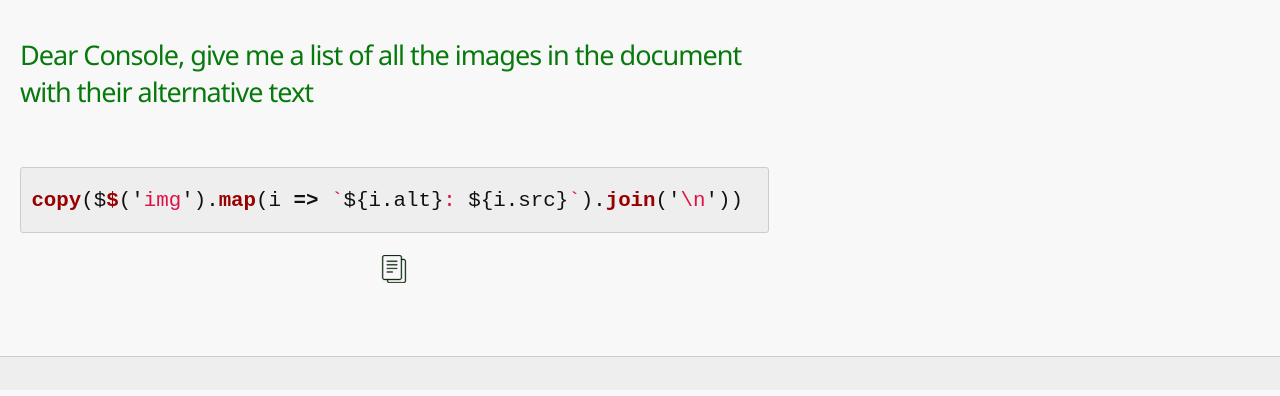
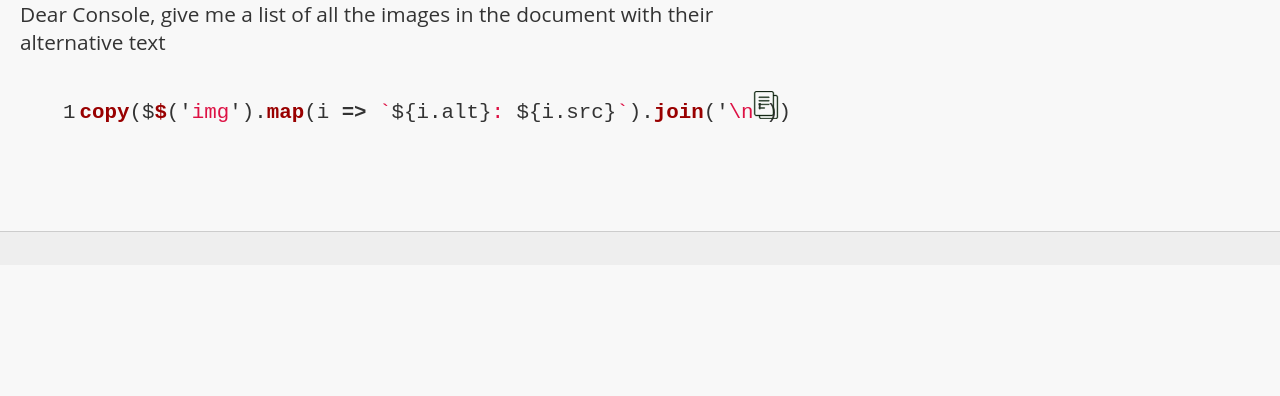
Before and after one commit to codepo8/dearconsole, a Jekyll site: the page built from _scripts/images-alt-text.md, in a window 1280 px wide. Shown: the top 396 px of the page. Built offline with Jekyll 4.4.1, drawn with Linux system fonts in a browser that asks for light colours.

Commit message:
highlight fixes

````diff
--- a/_layouts/default.html
+++ b/_layouts/default.html
@@ -33,6 +33,7 @@
 </head>
 <body>
   <article class="standalone">
+      {{ page.title }}
       <div id="snippets">
         {{ content }}
         <button class="copy" data-snippet="{{ page.codeexample | replace: '±', "'"}}"><svg xmlns="http://www.w3.org/2000/svg" viewBox="0 0 64 64" xml:space="preserve"><title>Copy {{ s.name }}</title><path d="M53.98 9.143h-3.97c-.082 0-.155.028-.232.047V5.023C49.778 2.253 47.473 0 44.64 0H10.217C7.384 0 5.08 2.253 5.08 5.023v46.843c0 2.77 2.305 5.023 5.138 5.023h6.037v2.268c0 2.67 2.216 4.843 4.941 4.843H53.98c2.725 0 4.942-2.173 4.942-4.843v-45.17c0-2.671-2.217-4.844-4.942-4.844zM7.11 51.866V5.023c0-1.649 1.394-2.991 3.106-2.991H44.64c1.712 0 3.106 1.342 3.106 2.99v46.844c0 1.649-1.394 2.991-3.106 2.991H10.217c-1.712 0-3.106-1.342-3.106-2.99zm49.778 7.29c0 1.551-1.306 2.812-2.91 2.812H21.195c-1.604 0-2.91-1.26-2.91-2.811v-2.268H44.64c2.833 0 5.138-2.253 5.138-5.023V11.128c.077.018.15.047.233.047h3.968c1.604 0 2.91 1.26 2.91 2.811v45.17z"/><path d="M38.603 13.206H16.254a1.015 1.015 0 1 0 0 2.032h22.35a1.015 1.015 0 1 0 0-2.032zM38.603 21.333H16.254a1.015 1.015 0 1 0 0 2.032h22.35a1.015 1.015 0 1 0 0-2.032zM38.603 29.46H16.254a1.015 1.015 0 1 0 0 2.032h22.35a1.015 1.015 0 1 0 0-2.032zM28.444 37.587h-12.19a1.015 1.015 0 1 0 0 2.032h12.19a1.015 1.015 0 1 0 0-2.032z"/></svg></button>
--- a/_scripts/images-alt-text.md
+++ b/_scripts/images-alt-text.md
@@ -5,8 +5,6 @@ layout: default
 codeexample: 'copy($$(±img±).map(i => `${i.alt}: ${i.src}`).join(±\n±))'
 ---
 
-# {{ page.title }}
-
-```javascript
+{% highlight javascript linenos %}
 {{ page.codeexample | replace: '±', "'"}}
-```
+{% endhighlight %}
--- a/assets/styles.css
+++ b/assets/styles.css
@@ -312,19 +312,16 @@ blockquote.warning strong:nth-child(1)::before {
   width: 100%;
   height: 100%;
 }
-#snippets h1 {
-  flex: 0 0 100%;
-}
 div#snippets {
-  display: flex;
-  flex-wrap: wrap;
-  gap: 1em;
+  position: relative;
 }
 div#snippets div {
-  flex: 5;
+  padding-right: 2em;
 }
 div#snippets button {
-  flex: 1;
+  position: absolute;
+  top: .7em;
+  right: .2em;
 }
 
 #snippets li {
````
